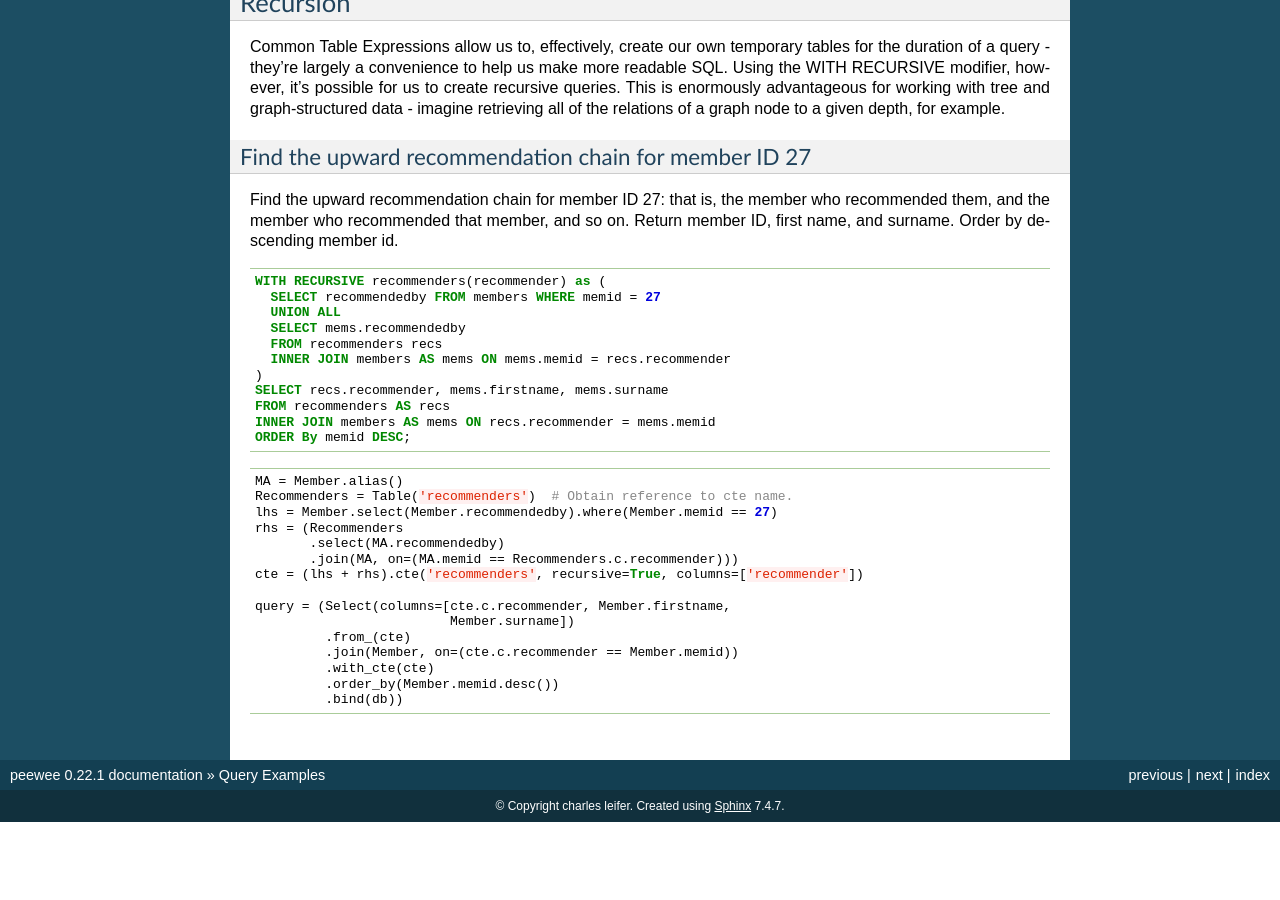
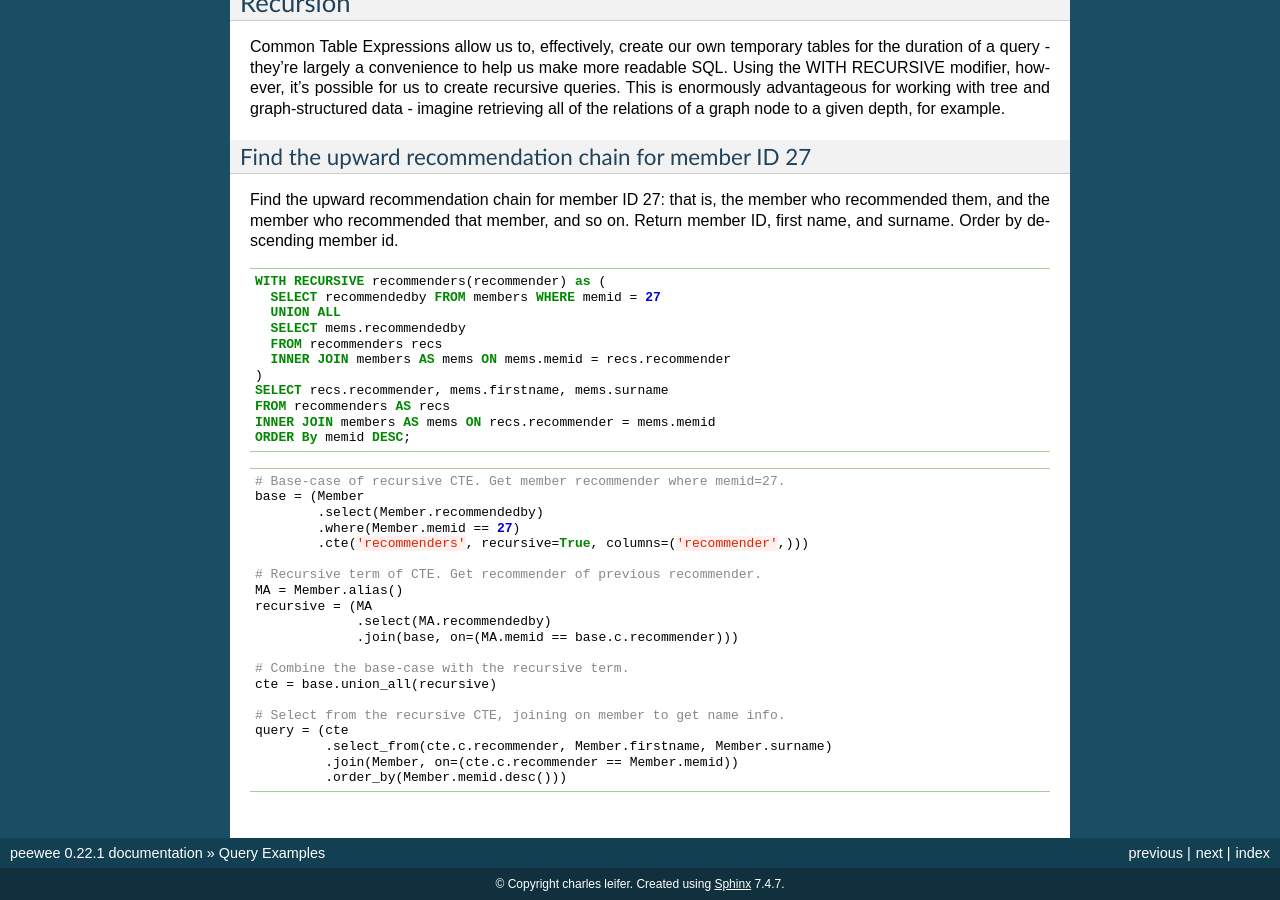
Before and after one commit to coleifer/peewee, a Sphinx documentation site: the page built from docs/peewee/query_examples.rst, in a window 1280 px wide and 900 px high, scrolled down 19062 px. Built offline with Sphinx 7.4.7, drawn with Linux system fonts in a browser that asks for light colours; pages that are not in the unit, such as notebooks, are missing from menus; before the commit the page ends 19884 px from its top, so only the background shows below that.

Commit message:
Update query example docs with nicer recursive query APIs.

```diff
--- a/docs/peewee/query_examples.rst
+++ b/docs/peewee/query_examples.rst
@@ -1359,18 +1359,23 @@ Return member ID, first name, and surname. Order by descending member id.
 
 .. code-block:: python
 
+    # Base-case of recursive CTE. Get member recommender where memid=27.
+    base = (Member
+            .select(Member.recommendedby)
+            .where(Member.memid == 27)
+            .cte('recommenders', recursive=True, columns=('recommender',)))
+
+    # Recursive term of CTE. Get recommender of previous recommender.
     MA = Member.alias()
-    Recommenders = Table('recommenders')  # Obtain reference to cte name.
-    lhs = Member.select(Member.recommendedby).where(Member.memid == 27)
-    rhs = (Recommenders
-           .select(MA.recommendedby)
-           .join(MA, on=(MA.memid == Recommenders.c.recommender)))
-    cte = (lhs + rhs).cte('recommenders', recursive=True, columns=['recommender'])
+    recursive = (MA
+                 .select(MA.recommendedby)
+                 .join(base, on=(MA.memid == base.c.recommender)))
 
-    query = (Select(columns=[cte.c.recommender, Member.firstname,
-                             Member.surname])
-             .from_(cte)
+    # Combine the base-case with the recursive term.
+    cte = base.union_all(recursive)
+
+    # Select from the recursive CTE, joining on member to get name info.
+    query = (cte
+             .select_from(cte.c.recommender, Member.firstname, Member.surname)
              .join(Member, on=(cte.c.recommender == Member.memid))
-             .with_cte(cte)
-             .order_by(Member.memid.desc())
-             .bind(db))
+             .order_by(Member.memid.desc()))
```
Also changed, not shown: 1 other file.
